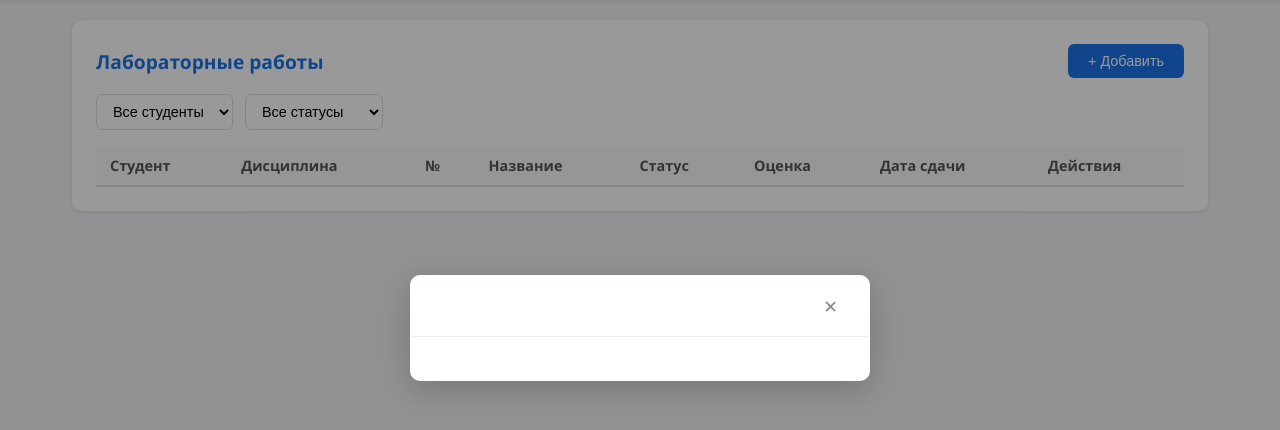
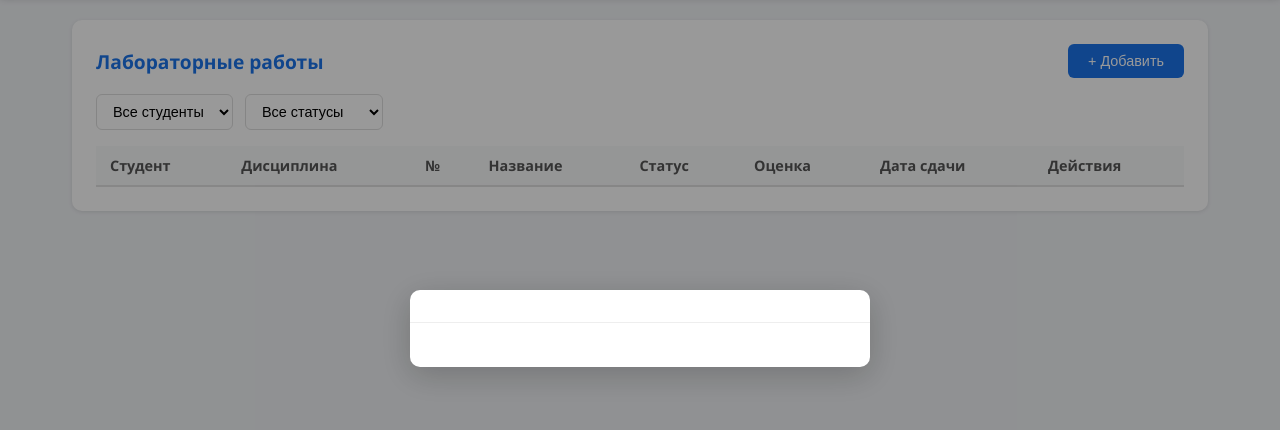
Before and after one commit to Arina-loiko/isrpoLab, a plain HTML site: page Frontend/index.html in a window 1280 px wide. Shown: the part 72-502 px from the top of the page. Drawn offline with Linux system fonts and the light colour scheme; no server answers.

Commit message:
Remove close button from modal

```diff
--- a/Frontend/index.html
+++ b/Frontend/index.html
@@ -91,7 +91,6 @@
         <div class="modal" onclick="event.stopPropagation()">
             <div class="modal-header">
                 <h3 id="modal-title"></h3>
-                <button class="modal-close" onclick="closeModal()">✕</button>
             </div>
             <div id="modal-body"></div>
         </div>
--- a/Frontend/styles.css
+++ b/Frontend/styles.css
@@ -222,21 +222,6 @@ tr:hover td {
     color: #1a73e8;
 }
 
-.modal-close {
-    background: none;
-    border: none;
-    font-size: 1.1rem;
-    cursor: pointer;
-    color: #888;
-    padding: 4px 8px;
-    border-radius: 4px;
-}
-
-.modal-close:hover {
-    background: #f0f0f0;
-    color: #333;
-}
-
 #modal-body {
     padding: 20px 24px 24px;
 }
```
